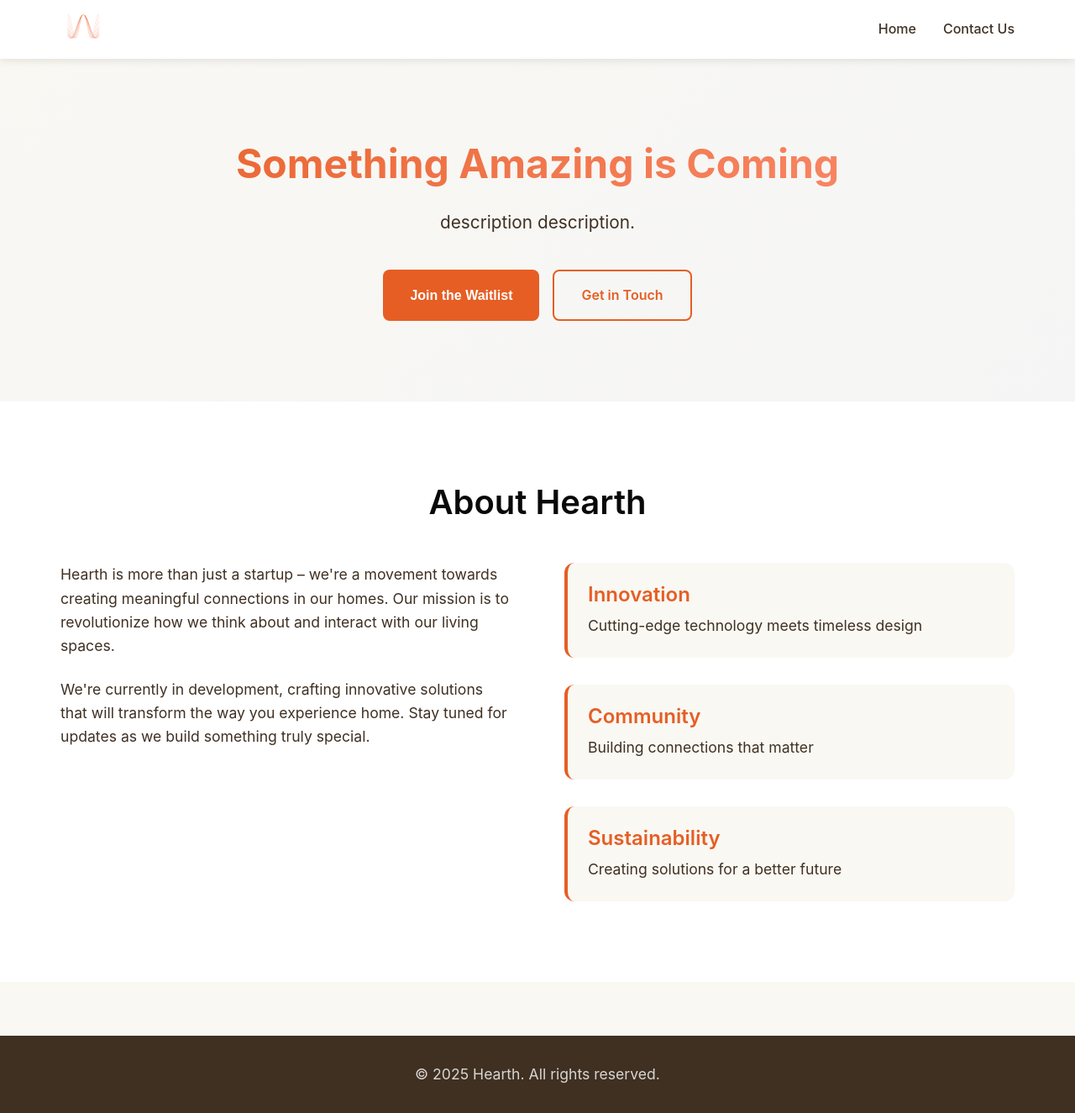
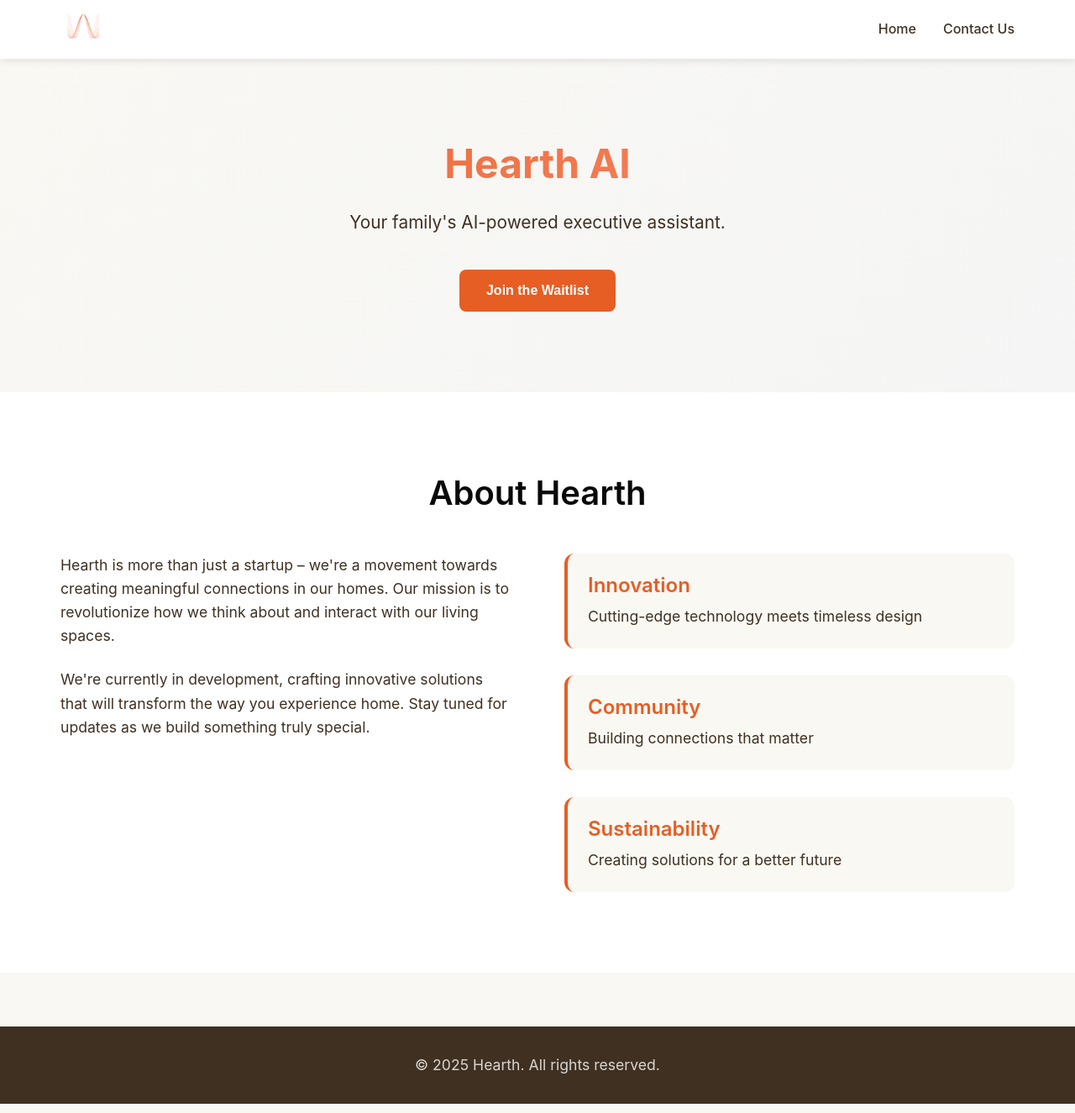
Before and after one commit to hearth-ai/hearth-ai.github.io, a Jekyll site: the page built from index.md, in a window 1280 px wide and 1325 px high. Shown: the whole window at 84% size. Built offline with Jekyll 4.4.1, drawn with Linux system fonts in a browser that asks for light colours.

Commit message:
update description

```diff
--- a/index.md
+++ b/index.md
@@ -6,11 +6,10 @@ description: Your family's AI-powered executive assistant
 
 <div class="hero">
     <div class="hero-content">
-        <h1>Something Amazing is Coming</h1>
-        <p>description description.</p>
+        <h1>Hearth AI</h1>
+        <p>Your family's AI-powered executive assistant.</p>
         <div class="hero-actions">
             <button id="waitlist-btn" class="btn-primary">Join the Waitlist</button>
-            <a href="/contact" class="btn-secondary">Get in Touch</a>
         </div>
     </div>
 </div>
```
